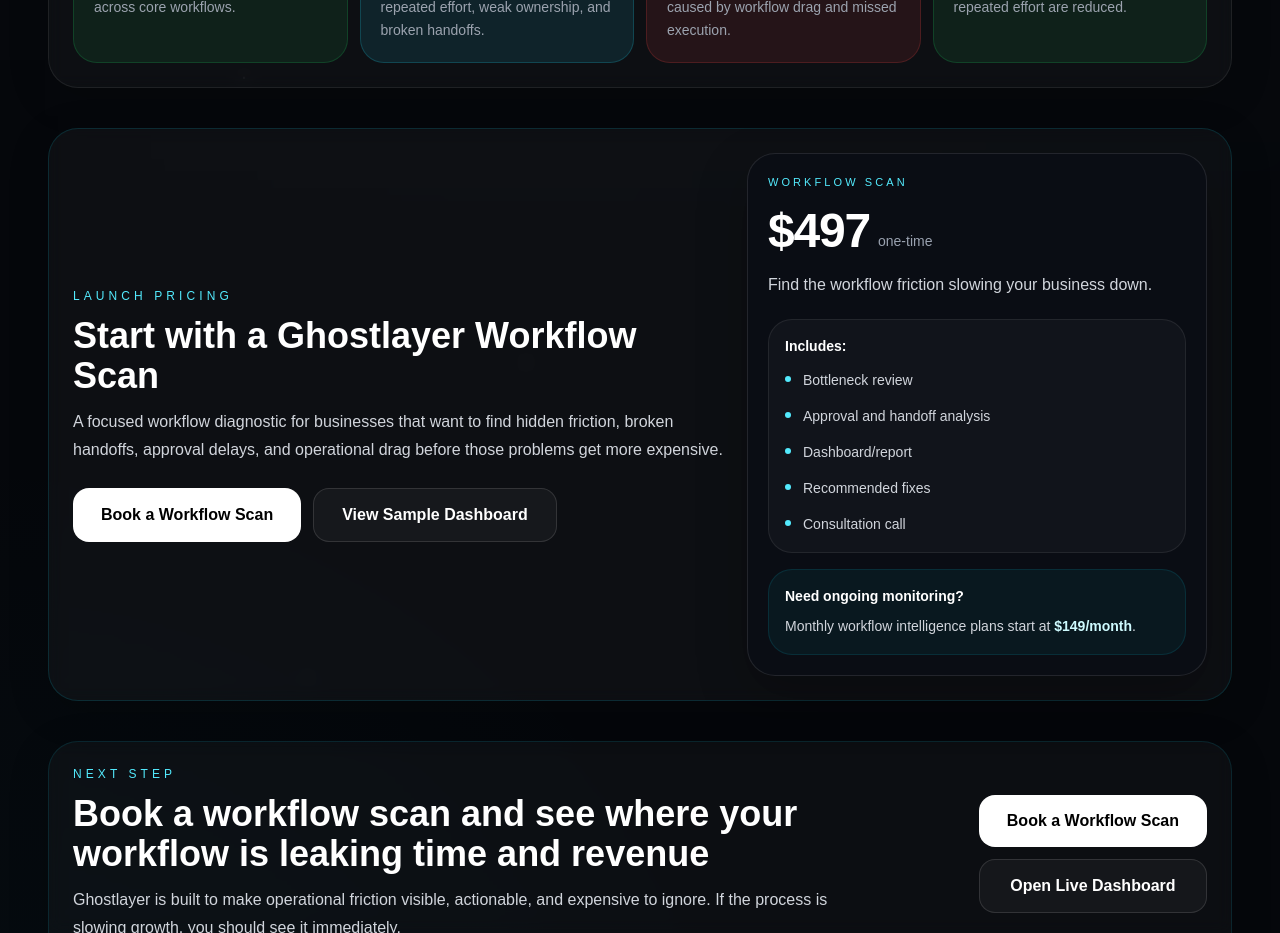
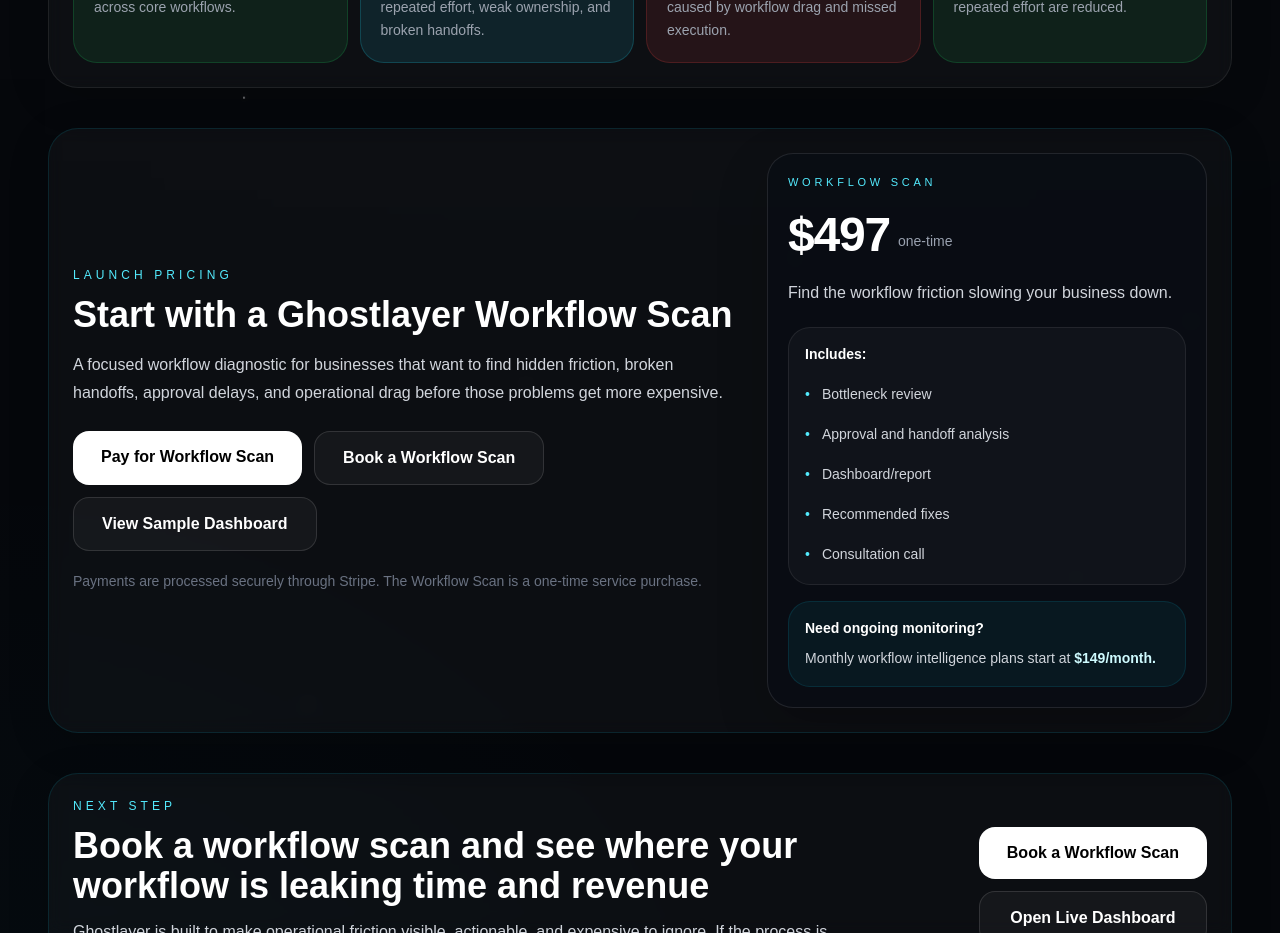
Before and after one commit to DexTheAIBusinessman/ghostlayer, a Next.js app: page / in a window 1280 px wide. Shown: the part 1920-2853 px from the top of the page. Built offline with nearby package versions, Linux system fonts and the light colour scheme.

Commit message:
update homepage

```diff
--- a/app/page.tsx
+++ b/app/page.tsx
@@ -10,6 +10,8 @@ type Sparkle = {
   duration: string;
   opacity: number;
 };
+
+const STRIPE_PAYMENT_LINK = 'https://buy.stripe.com/00w28refMasTcD678J4ko00';
 
 function AnimatedNumber({
   value,
@@ -69,7 +71,8 @@ export default function HomePage() {
   const [monthlyLoss, setMonthlyLoss] = useState(3247);
   const [recoveryOpportunity, setRecoveryOpportunity] = useState(4200);
 
-  const logoPulseGlow = 'ghostlayerLogoPulse text-white';
+  const logoPulseGlow =
+    'animate-[logoPulseGlow_3.2s_ease-in-out_infinite] [text-shadow:0_0_8px_rgba(255,255,255,0.95),0_0_18px_rgba(255,255,255,0.82),0_0_34px_rgba(96,165,250,0.62),0_0_50px_rgba(59,130,246,0.48)] text-white';
 
   const sparkles = useMemo<Sparkle[]>(
     () => [
@@ -458,9 +461,9 @@ export default function HomePage() {
       </section>
 
       <section id="pricing" className="relative z-10 px-4 py-5 sm:px-6 md:px-8 lg:px-10 xl:px-12">
-        <div className="mx-auto max-w-7xl rounded-[30px] border border-cyan-400/14 bg-white/[0.035] p-5 shadow-[0_10px_40px_rgba(0,0,0,0.18)] backdrop-blur-sm sm:p-6">
-          <div className="grid items-center gap-6 lg:grid-cols-[minmax(0,1fr)_minmax(340px,460px)]">
-            <div className="max-w-3xl">
+        <div className="mx-auto max-w-7xl overflow-hidden rounded-[30px] border border-cyan-400/12 bg-white/[0.03] p-5 shadow-[0_10px_40px_rgba(0,0,0,0.18)] backdrop-blur-sm sm:p-6">
+          <div className="grid items-center gap-7 xl:grid-cols-[minmax(0,1fr)_minmax(360px,440px)]">
+            <div className="max-w-4xl">
               <p className="text-[11px] uppercase tracking-[0.34em] text-cyan-300 sm:text-xs">
                 Launch Pricing
               </p>
@@ -469,16 +472,26 @@ export default function HomePage() {
                 Start with a Ghostlayer Workflow Scan
               </h2>
 
-              <p className="mt-3 text-base leading-7 text-gray-300">
+              <p className="mt-4 max-w-3xl text-base leading-7 text-gray-300">
                 A focused workflow diagnostic for businesses that want to find hidden friction,
-                broken handoffs, approval delays, and operational drag before those problems get more expensive.
+                broken handoffs, approval delays, and operational drag before those problems get
+                more expensive.
               </p>
 
-              <div className="mt-6 flex flex-col gap-3 sm:flex-row">
+              <div className="mt-6 flex flex-col gap-3 sm:flex-row sm:flex-wrap">
+                <a
+                  href={STRIPE_PAYMENT_LINK}
+                  target="_blank"
+                  rel="noreferrer noopener"
+                  className="rounded-2xl bg-white px-7 py-3.5 text-center text-base font-semibold text-black transition hover:opacity-90"
+                >
+                  Pay for Workflow Scan
+                </a>
+
                 <button
                   type="button"
                   onClick={openCalendly}
-                  className="rounded-2xl bg-white px-7 py-3.5 text-base font-semibold text-black transition hover:opacity-90"
+                  className="rounded-2xl border border-white/12 bg-white/[0.04] px-7 py-3.5 text-base font-semibold text-white transition hover:bg-white/[0.08]"
                 >
                   Book a Workflow Scan
                 </button>
@@ -490,56 +503,58 @@ export default function HomePage() {
                   View Sample Dashboard
                 </a>
               </div>
+
+              <p className="mt-4 text-sm leading-7 text-gray-500">
+                Payments are processed securely through Stripe. The Workflow Scan is a one-time
+                service purchase.
+              </p>
             </div>
 
-            <div className="rounded-[28px] border border-white/10 bg-[#0a0d14] p-5 shadow-[0_18px_50px_rgba(0,0,0,0.28)] hoverCard">
-              <p className="text-[11px] uppercase tracking-[0.28em] text-cyan-300">
+            <div className="rounded-[26px] border border-white/10 bg-[#0a0d14]/86 p-5 shadow-[0_18px_50px_rgba(0,0,0,0.24)]">
+              <p className="text-[11px] uppercase tracking-[0.34em] text-cyan-300">
                 Workflow Scan
               </p>
 
-              <div className="mt-4 flex items-end gap-2">
+              <div className="mt-5 flex items-end gap-2">
                 <p className="text-5xl font-bold tracking-tight text-white">$497</p>
-                <p className="pb-1 text-sm font-medium text-gray-400">one-time</p>
+                <p className="pb-2 text-sm text-gray-400">one-time</p>
               </div>
 
-              <p className="mt-4 text-base leading-7 text-gray-300">
+              <p className="mt-5 text-base leading-7 text-gray-300">
                 Find the workflow friction slowing your business down.
               </p>
 
-              <div className="mt-5 rounded-3xl border border-white/8 bg-white/[0.03] p-4">
+              <div className="mt-5 rounded-[22px] border border-white/8 bg-white/[0.03] p-4">
                 <p className="text-sm font-semibold text-white">Includes:</p>
-
-                <ul className="mt-3 space-y-3 text-sm leading-6 text-gray-300">
+                <ul className="mt-4 space-y-3 text-sm leading-7 text-gray-300">
                   <li className="flex gap-3">
-                    <span className="mt-2 h-1.5 w-1.5 shrink-0 rounded-full bg-cyan-300" />
+                    <span className="text-cyan-300">•</span>
                     <span>Bottleneck review</span>
                   </li>
                   <li className="flex gap-3">
-                    <span className="mt-2 h-1.5 w-1.5 shrink-0 rounded-full bg-cyan-300" />
+                    <span className="text-cyan-300">•</span>
                     <span>Approval and handoff analysis</span>
                   </li>
                   <li className="flex gap-3">
-                    <span className="mt-2 h-1.5 w-1.5 shrink-0 rounded-full bg-cyan-300" />
+                    <span className="text-cyan-300">•</span>
                     <span>Dashboard/report</span>
                   </li>
                   <li className="flex gap-3">
-                    <span className="mt-2 h-1.5 w-1.5 shrink-0 rounded-full bg-cyan-300" />
+                    <span className="text-cyan-300">•</span>
                     <span>Recommended fixes</span>
                   </li>
                   <li className="flex gap-3">
-                    <span className="mt-2 h-1.5 w-1.5 shrink-0 rounded-full bg-cyan-300" />
+                    <span className="text-cyan-300">•</span>
                     <span>Consultation call</span>
                   </li>
                 </ul>
               </div>
 
-              <div className="mt-4 rounded-3xl border border-cyan-400/12 bg-cyan-400/[0.055] p-4">
-                <p className="text-sm font-semibold text-white">
-                  Need ongoing monitoring?
-                </p>
+              <div className="mt-4 rounded-[22px] border border-cyan-400/12 bg-cyan-400/[0.06] p-4">
+                <p className="text-sm font-semibold text-white">Need ongoing monitoring?</p>
                 <p className="mt-2 text-sm leading-6 text-gray-300">
                   Monthly workflow intelligence plans start at{' '}
-                  <span className="font-semibold text-cyan-100">$149/month</span>.
+                  <span className="font-semibold text-cyan-100">$149/month.</span>
                 </p>
               </div>
             </div>
@@ -676,17 +691,7 @@ export default function HomePage() {
         </div>
       )}
 
-      <style jsx global>{`
-        .ghostlayerLogoPulse {
-          animation: logoPulseGlow 3.2s ease-in-out infinite;
-          color: #ffffff;
-          text-shadow:
-            0 0 8px rgba(255, 255, 255, 0.95),
-            0 0 18px rgba(255, 255, 255, 0.82),
-            0 0 34px rgba(96, 165, 250, 0.62),
-            0 0 50px rgba(59, 130, 246, 0.48);
-        }
-
+      <style jsx>{`
         .hero-glow {
           animation: heroPulse 6s ease-in-out infinite;
           text-shadow:
```
